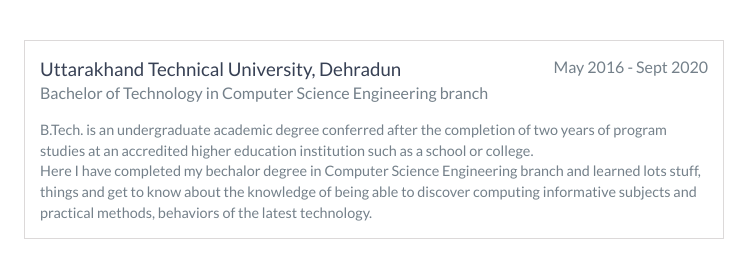
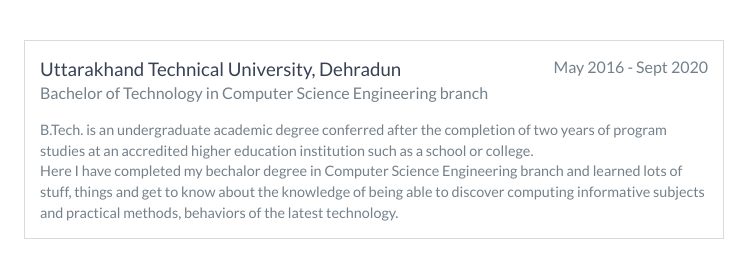
Before and after one commit to mohdkamaal/mohdkamaal.github.io, a website: page index.html in a window 1280 px wide. Shown: the part 5680-5953 px from the top of the page, 266-1009 px from the left. Drawn offline with nearby package versions, Linux system fonts and the light colour scheme.

Commit message:
code revise

```diff
--- a/index.html
+++ b/index.html
@@ -365,7 +365,7 @@
                 studies at an accredited higher education institution
                 such as a school or college. <br>
                 Here I have completed my bechalor degree in Computer Science Engineering branch and learned
-                lots stuff, things and get to know about the knowledge of being able to discover computing informative
+                lots of stuff, things and get to know about the knowledge of being able to discover computing informative
                 subjects and practical methods, behaviors of the latest technology.
             </p>
         </div>
```
